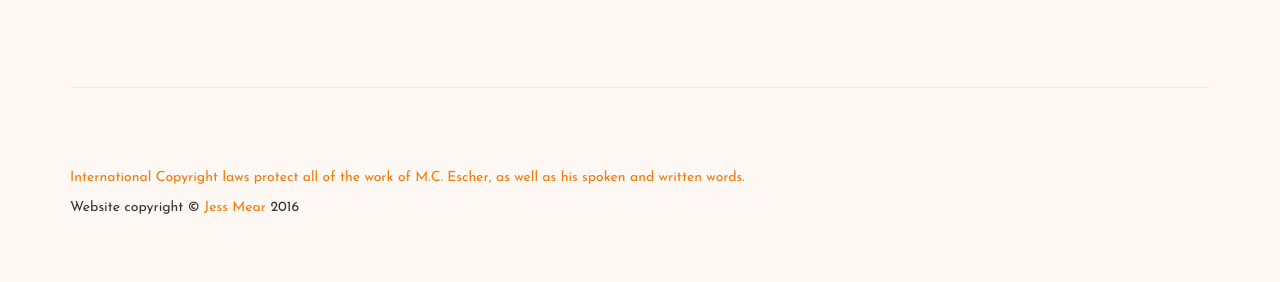
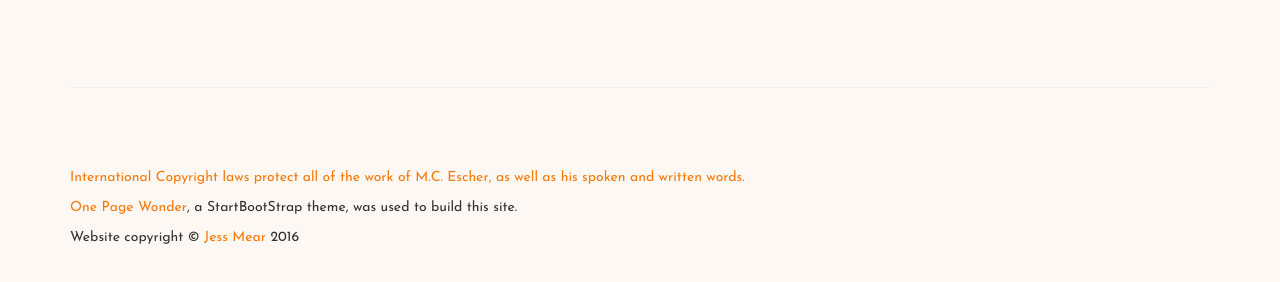
Before and after one commit to jessmear/fcc-escher-tribute, a plain HTML site: page index.html in a window 1280 px wide. Shown: the part 3082-3364 px from the top of the page. Drawn offline with Linux system fonts and the light colour scheme.

Commit message:
Update index.html

```diff
--- a/index.html
+++ b/index.html
@@ -172,6 +172,7 @@
                         <a href="http://www.mcescher.com/licensing/" target="_blank">
                         International Copyright laws protect all of the work of M.C. Escher, as well as his spoken and written words.</a>
                     </p>
+                    <p><a href="http://startbootstrap.com/template-overviews/one-page-wonder/" target="_blank">One Page Wonder</a>, a StartBootStrap theme, was used to build this site.</p>
                     <p>Website copyright &copy; <a href="http://www.jessicamear.com" target="_blank">Jess Mear</a> 2016</p>
                 </div>
             </div>
```
